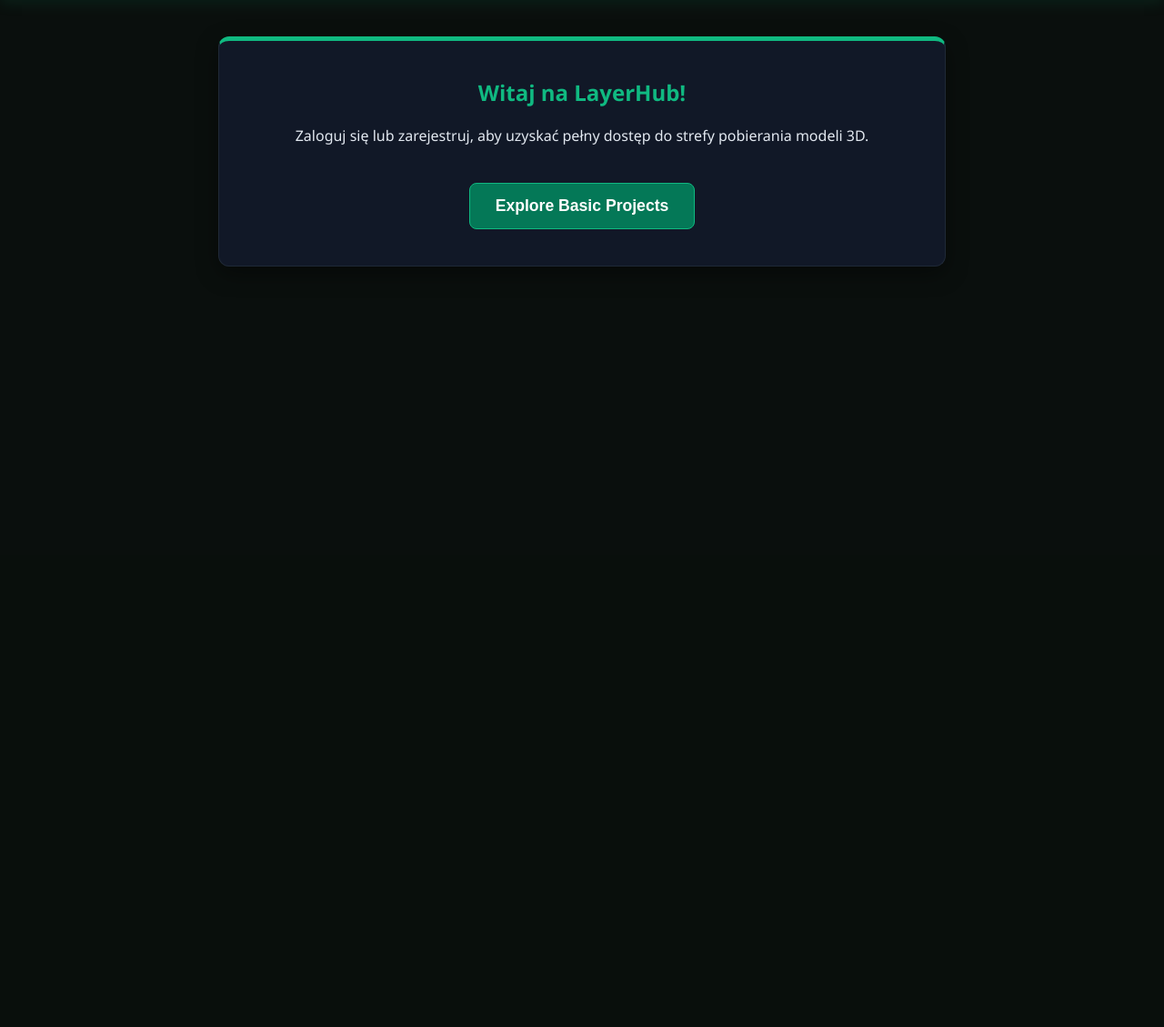
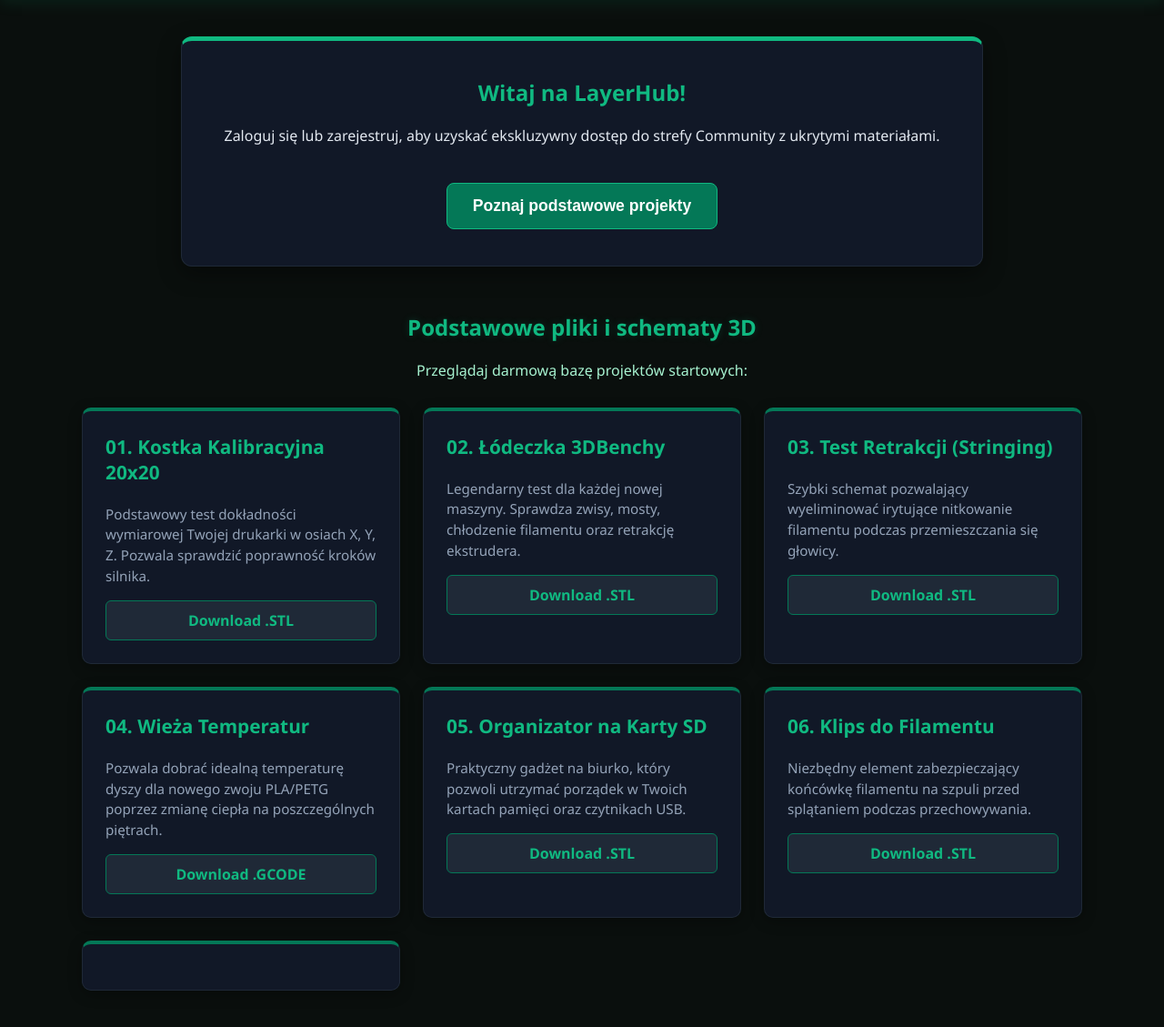
Before and after one commit to slayereqgaming-gif/layerhub, a Flask app: page / in a window 1280 px wide. Shown: the part 190-1319 px from the top of the page at 91% size. Before the commit the page ends 483 px from the top, so only its background shows below. Run offline with Flask 3, Linux system fonts and the light colour scheme.

Commit message:
Update index.html

```diff
--- a/templates/index.html
+++ b/templates/index.html
@@ -1,5 +1,5 @@
 <!DOCTYPE html>
-<html lang="en">
+<html lang="pl">
 <head>
     <meta charset="UTF-8">
     <meta name="viewport" content="width=device-width, initial-scale=1.0">
@@ -60,11 +60,13 @@
         .signup-btn:hover { background-color: #059669; box-shadow: 0 0 12px rgba(16, 185, 129, 0.4); }
 
         .container {
-            max-width: 800px;
+            max-width: 1100px;
             margin: 40px auto;
             padding: 0 20px;
         }
         .welcome-box {
+            max-width: 800px;
+            margin: 0 auto 50px auto;
             background: #111827; /* Ciemny grafit */
             padding: 40px;
             border-radius: 12px;
@@ -100,7 +102,63 @@
             margin-bottom: 20px;
             border: 1px solid #b91c1c;
         }
-        /* Modal Styles */
+
+        /* Sekcja z projektami */
+        .projects-heading {
+            color: #10b981;
+            text-shadow: 0 0 10px rgba(16, 185, 129, 0.2);
+            margin-top: 20px;
+        }
+        .projects-grid {
+            display: grid;
+            grid-template-columns: repeat(auto-fit, minmax(300px, 1fr));
+            gap: 25px;
+            margin-top: 30px;
+        }
+        .project-card {
+            background-color: #111827;
+            border: 1px solid #1f2937;
+            border-top: 4px solid #047857;
+            border-radius: 10px;
+            padding: 25px;
+            text-align: left;
+            box-shadow: 0 4px 15px rgba(0,0,0,0.3);
+            transition: all 0.3s;
+        }
+        .project-card:hover {
+            transform: translateY(-5px);
+            border-top-color: #10b981;
+            box-shadow: 0 8px 25px rgba(16, 185, 129, 0.15);
+        }
+        .project-card h3 {
+            color: #10b981;
+            margin-top: 0;
+            font-size: 1.3em;
+        }
+        .project-card p {
+            color: #94a3b8;
+            font-size: 0.95em;
+            line-height: 1.5;
+        }
+        .download-btn {
+            display: block;
+            text-align: center;
+            background-color: #1f2937;
+            color: #10b981;
+            border: 1px solid #047857;
+            padding: 10px;
+            margin-top: 15px;
+            border-radius: 6px;
+            text-decoration: none;
+            font-weight: bold;
+            transition: all 0.2s;
+        }
+        .download-btn:hover {
+            background-color: #10b981;
+            color: white;
+        }
+
+        /* Style dla wyskakujących okienek (Modale) */
         .modal {
             display: none;
             position: fixed;
@@ -161,60 +219,50 @@
 
         <div class="welcome-box">
             <h2 style="color: #10b981; margin-top: 0;">Witaj na LayerHub!</h2>
-            <p>Zaloguj się lub zarejestruj, aby uzyskać pełny dostęp do strefy pobierania modeli 3D.</p>
-
-            <!-- Nowy przycisk otwierający okno rejestracji, zachęcający do sprawdzenia plików -->
-            <button class="explore-btn" onclick="openModal('signUpModal')">Explore Basic Projects</button>
-        </div>
+            <p>Zaloguj się lub zarejestruj, aby uzyskać ekskluzywny dostęp do strefy Community z ukrytymi materiałami.</p>
+            <button class="explore-btn" onclick="document.getElementById('projekty').scrollIntoView({ behavior: 'smooth' })">Poznaj podstawowe projekty</button>
         </div>
 
-    <!-- MODAL REJESTRACJI -->
-    <div id="signUpModal" class="modal">
-        <div class="modal-content">
-            <span class="close-btn" onclick="closeModal('signUpModal')">&times;</span>
-            <h2 style="margin-top: 0; color: #10b981;">Create Account</h2>
-            <form action="/register" method="POST">
-                <div class="form-group">
-                    <label for="reg-nickname">Nickname:</label>
-                    <input type="text" id="reg-nickname" name="nickname" required placeholder="Enter nickname">
+        <!-- SEKCJA DOSTĘPNA DLA KAŻDEGO BEZ LOGOWANIA -->
+        <h2 id="projekty" class="projects-heading">Podstawowe pliki i schematy 3D</h2>
+        <p style="color: #a7f3d0; margin-bottom: 30px;">Przeglądaj darmową bazę projektów startowych:</p>
+
+        <div class="projects-grid">
+            <!-- Projekt 1 -->
+            <div class="project-card">
+                <h3>01. Kostka Kalibracyjna 20x20</h3>
+                <p>Podstawowy test dokładności wymiarowej Twojej drukarki w osiach X, Y, Z. Pozwala sprawdzić poprawność kroków silnika.</p>
+                <a href="#" class="download-btn">Download .STL</a>
             </div>
-                <div class="form-group">
-                    <label for="reg-password">Password:</label>
-                    <input type="password" id="reg-password" name="password" required placeholder="Enter password">
+            <!-- Projekt 2 -->
+            <div class="project-card">
+                <h3>02. Łódeczka 3DBenchy</h3>
+                <p>Legendarny test dla każdej nowej maszyny. Sprawdza zwisy, mosty, chłodzenie filamentu oraz retrakcję ekstrudera.</p>
+                <a href="#" class="download-btn">Download .STL</a>
             </div>
-                <button type="submit" class="submit-btn submit-signup">Sign Up</button>
-            </form>
+            <!-- Projekt 3 -->
+            <div class="project-card">
+                <h3>03. Test Retrakcji (Stringing)</h3>
+                <p>Szybki schemat pozwalający wyeliminować irytujące nitkowanie filamentu podczas przemieszczania się głowicy.</p>
+                <a href="#" class="download-btn">Download .STL</a>
             </div>
+            <!-- Projekt 4 -->
+            <div class="project-card">
+                <h3>04. Wieża Temperatur</h3>
+                <p>Pozwala dobrać idealną temperaturę dyszy dla nowego zwoju PLA/PETG poprzez zmianę ciepła na poszczególnych piętrach.</p>
+                <a href="#" class="download-btn">Download .GCODE</a>
             </div>
-
-    <!-- MODAL LOGOWANIA -->
-    <div id="loginModal" class="modal">
-        <div class="modal-content">
-            <span class="close-btn" onclick="closeModal('loginModal')">&times;</span>
-            <h2 style="margin-top: 0; color: #10b981;">Sign In</h2>
-            <form action="/login" method="POST">
-                <div class="form-group">
-                    <label for="log-nickname">Nickname:</label>
-                    <input type="text" id="log-nickname" name="nickname" required placeholder="Enter your nickname">
+            <!-- Projekt 5 -->
+            <div class="project-card">
+                <h3>05. Organizator na Karty SD</h3>
+                <p>Praktyczny gadżet na biurko, który pozwoli utrzymać porządek w Twoich kartach pamięci oraz czytnikach USB.</p>
+                <a href="#" class="download-btn">Download .STL</a>
             </div>
-                <div class="form-group">
-                    <label for="log-password">Password:</label>
-                    <input type="password" id="log-password" name="password" required placeholder="Enter your password">
+            <!-- Projekt 6 -->
+            <div class="project-card">
+                <h3>06. Klips do Filamentu</h3>
+                <p>Niezbędny element zabezpieczający końcówkę filamentu na szpuli przed splątaniem podczas przechowywania.</p>
+                <a href="#" class="download-btn">Download .STL</a>
             </div>
-                <button type="submit" class="submit-btn submit-login">Login</button>
-            </form>
-        </div>
-    </div>
-
-    <script>
-        function openModal(id) { document.getElementById(id).style.display = "block"; }
-        function closeModal(id) { document.getElementById(id).style.display = "none"; }
-        window.onclick = function(event) {
-            if (event.target.className === 'modal') {
-                event.target.style.display = "none";
-            }
-        }
-    </script>
-
-</body>
-</html>
+            <!-- Projekt 7 -->
+            <div class="project-card">
```
Lines whose indentation alone changed are shown as unchanged.
